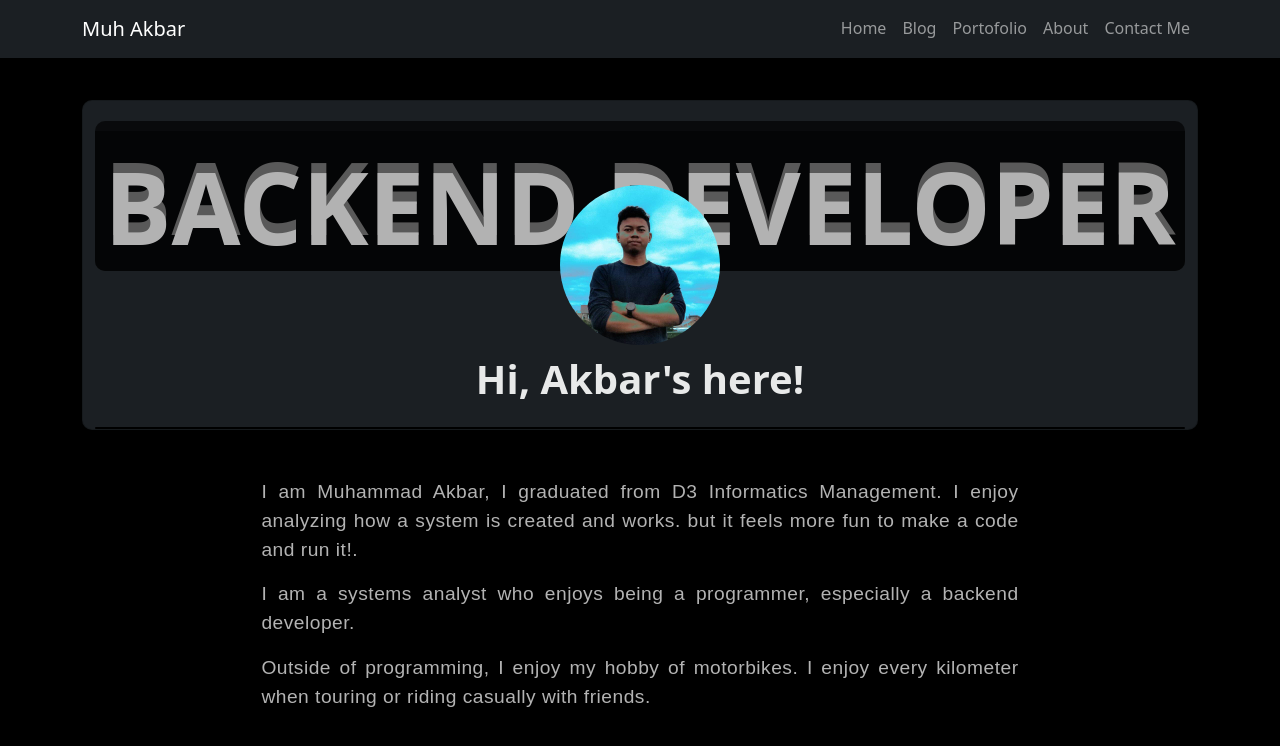
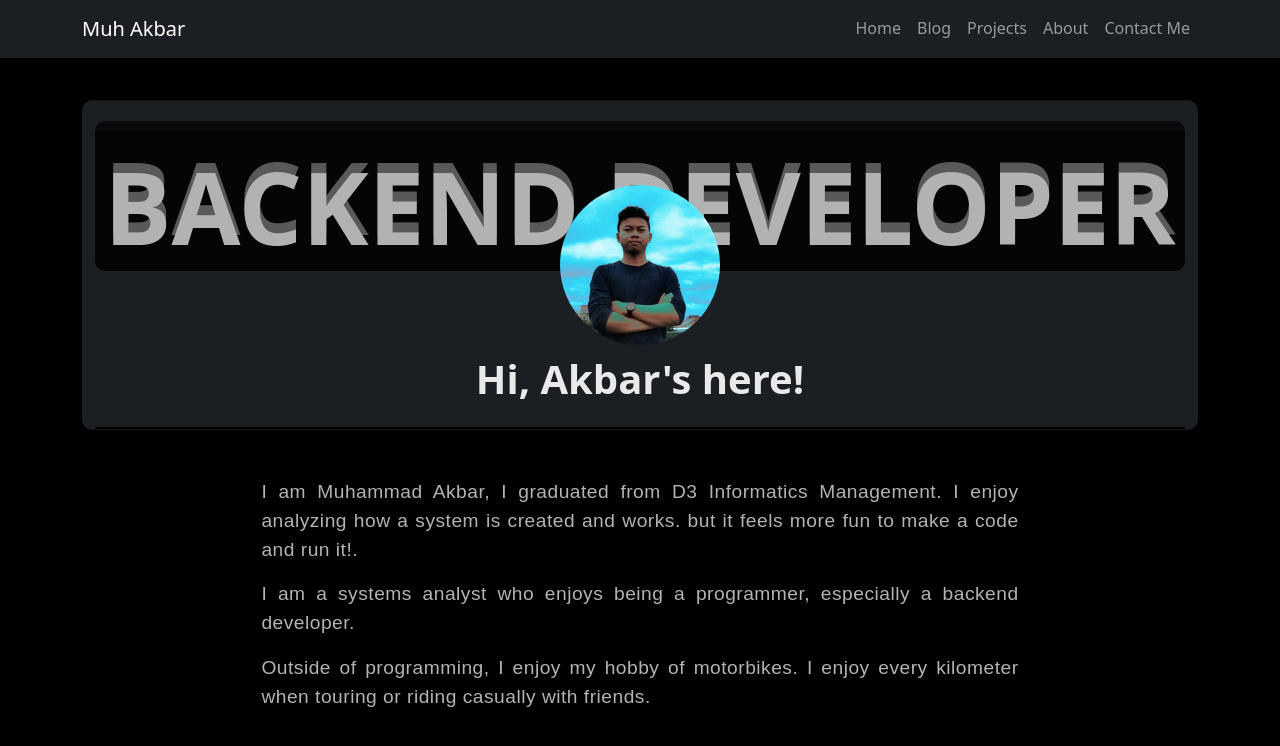
Before and after one commit to muhakbarcom/vue_portofolio, a Vue app: page / in a window 1280 px wide. Shown: the top 746 px of the page. Built offline with nearby package versions, Linux system fonts and the light colour scheme.

Commit message:
projects

```diff
--- a/src/components/Navbar.vue
+++ b/src/components/Navbar.vue
@@ -27,9 +27,7 @@
             >
           </li>
           <li class="nav-item">
-            <router-link to="/portofolio" class="nav-link"
-              >Portofolio</router-link
-            >
+            <router-link to="/projects" class="nav-link">Projects</router-link>
           </li>
           <li class="nav-item">
             <router-link to="/about" class="nav-link">About</router-link>
--- a/src/router/index.js
+++ b/src/router/index.js
@@ -17,10 +17,10 @@ const router = createRouter({
       meta: { title: 'About' },
     },
     {
-      path: '/portofolio',
-      name: 'portofolio',
-      component: () => import('../views/PortofolioView.vue'),
-      meta: { title: 'Portofolio', subtitle: 'My Portofolio' },
+      path: '/projects',
+      name: 'projects',
+      component: () => import('../views/ProjectView.vue'),
+      meta: { title: 'Projects', subtitle: 'My Projects' },
     },
     {
       path: '/contact',
```
Also changed, not shown: src/views/ProjectView.vue (renamed from src/views/PortofolioView.vue).
